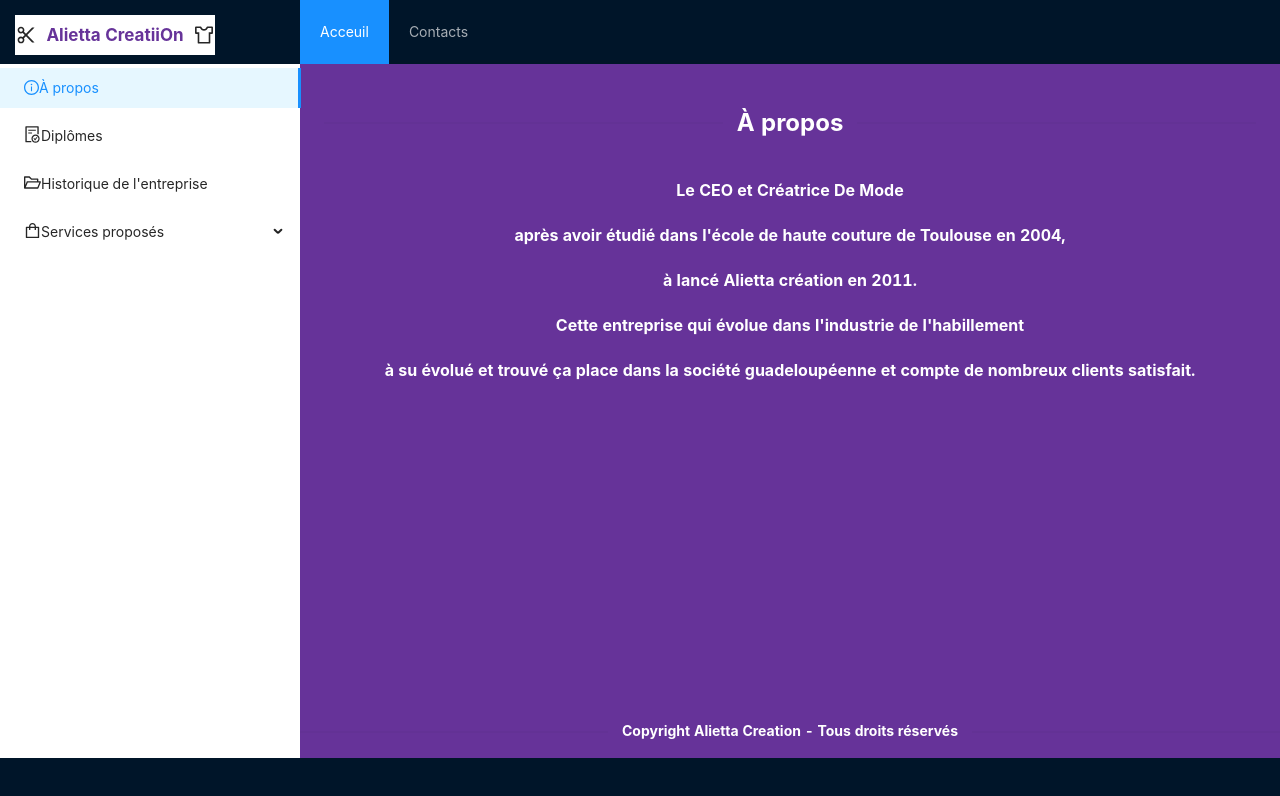
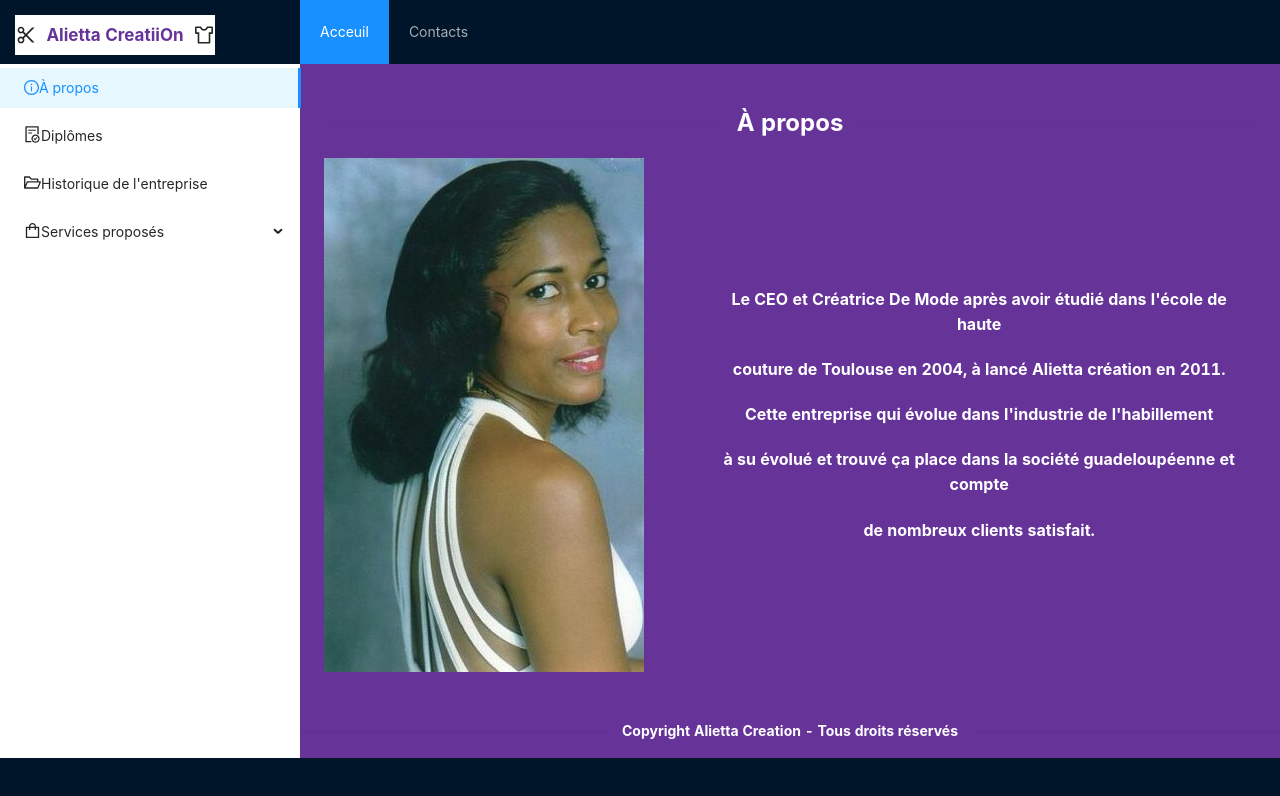
Before and after one commit to Neolau971/neola-a-site, a React (Create React App) app: page / in a window 1280 px wide. Both pictures are taken after a click on the item "À propos". Shown: the top 796 px of the page. Built offline with nearby package versions, Linux system fonts and the light colour scheme.

Commit message:
#update a propos content

```diff
--- a/src/contents/autre/aProposContent.tsx
+++ b/src/contents/autre/aProposContent.tsx
@@ -1,11 +1,12 @@
-import { Divider } from "antd"
+import { Divider, Row, Col } from "antd"
 import React from "react"
+import profile from '../../pictures/profile.jpg'
 
-const text1 = "Le CEO et Créatrice De Mode"
-const text2 = "après avoir étudié dans l'école de haute couture de Toulouse en 2004,"
-const text3 = "à lancé Alietta création en 2011."
-const text4 = "Cette entreprise qui évolue dans l'industrie de l'habillement"
-const text5 = "à su évolué et trouvé ça place dans la société guadeloupéenne et compte de nombreux clients satisfait."
+const text1 = "Le CEO et Créatrice De Mode après avoir étudié dans l'école de haute"
+const text2 = "couture de Toulouse en 2004, à lancé Alietta création en 2011."
+const text3 = "Cette entreprise qui évolue dans l'industrie de l'habillement"
+const text4 = "à su évolué et trouvé ça place dans la société guadeloupéenne et compte"
+const text5 = "de nombreux clients satisfait."
 
 const styles = {
   margin: '20px',
@@ -17,6 +18,15 @@ function AProposContent() {
     <div className="AppText">
       <Divider plain><div className="AppText" style={{ fontSize: 'x-large' }}>À propos</div></Divider>
       <div style={{ display: 'flex', justifyContent: 'center', alignItems: 'center' }}>
+        <Row>
+          <Col>
+            <div style={{ marginRight: '100px' }}>
+              <img src={profile} alt="profile" />
+            </div>
+          </Col>
+        </Row>
+        <Row>
+          <Col>
             <p>
               <div style={styles}>{text1}</div>
               <div style={styles}>{text2}</div>
@@ -24,6 +34,8 @@ function AProposContent() {
               <div style={styles}>{text4}</div>
               <div style={styles}>{text5}</div>
             </p>
+          </Col>
+        </Row>
       </div>
     </div>
   )
```
Also changed, not shown: src/pictures/aliettaCrea.jpg (added), src/pictures/profile.jpg (added). Lines whose indentation alone changed are shown as unchanged.
